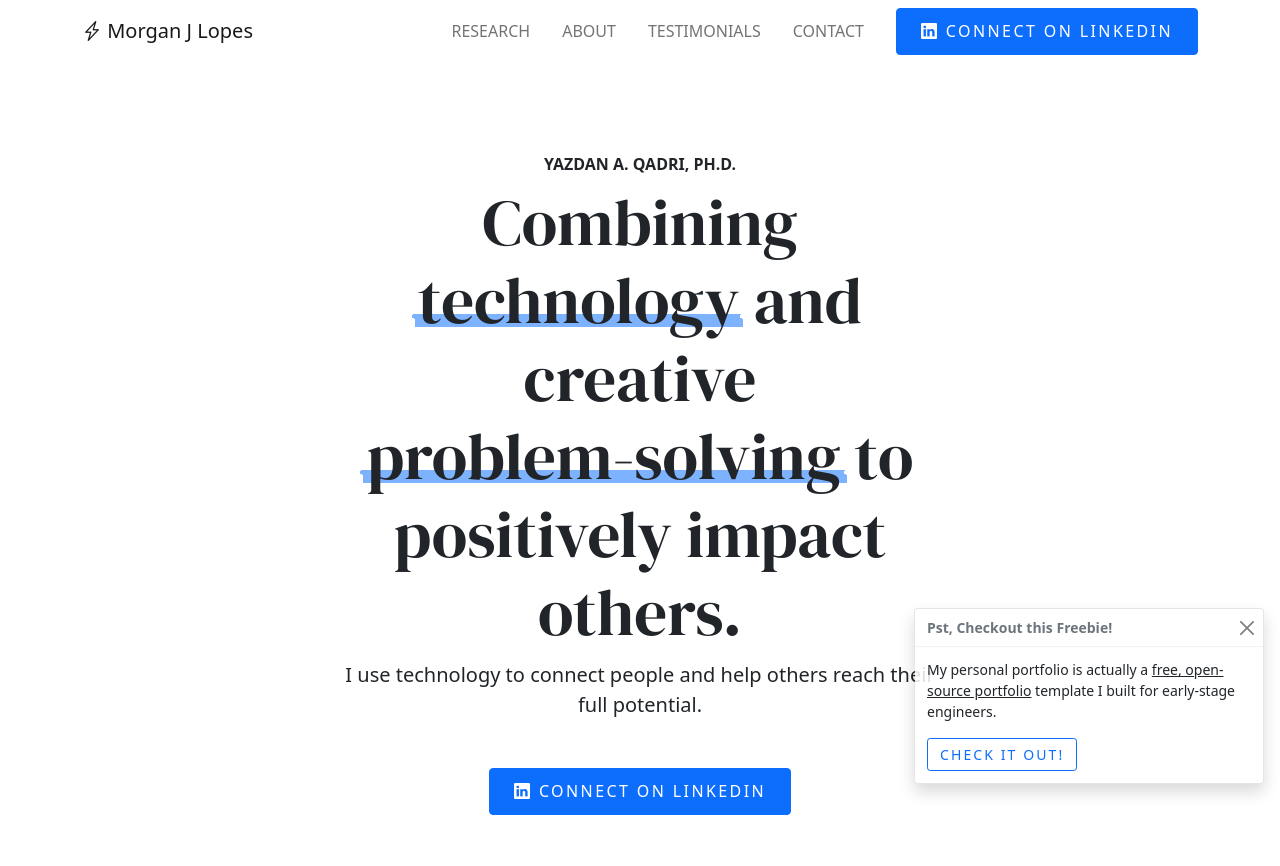
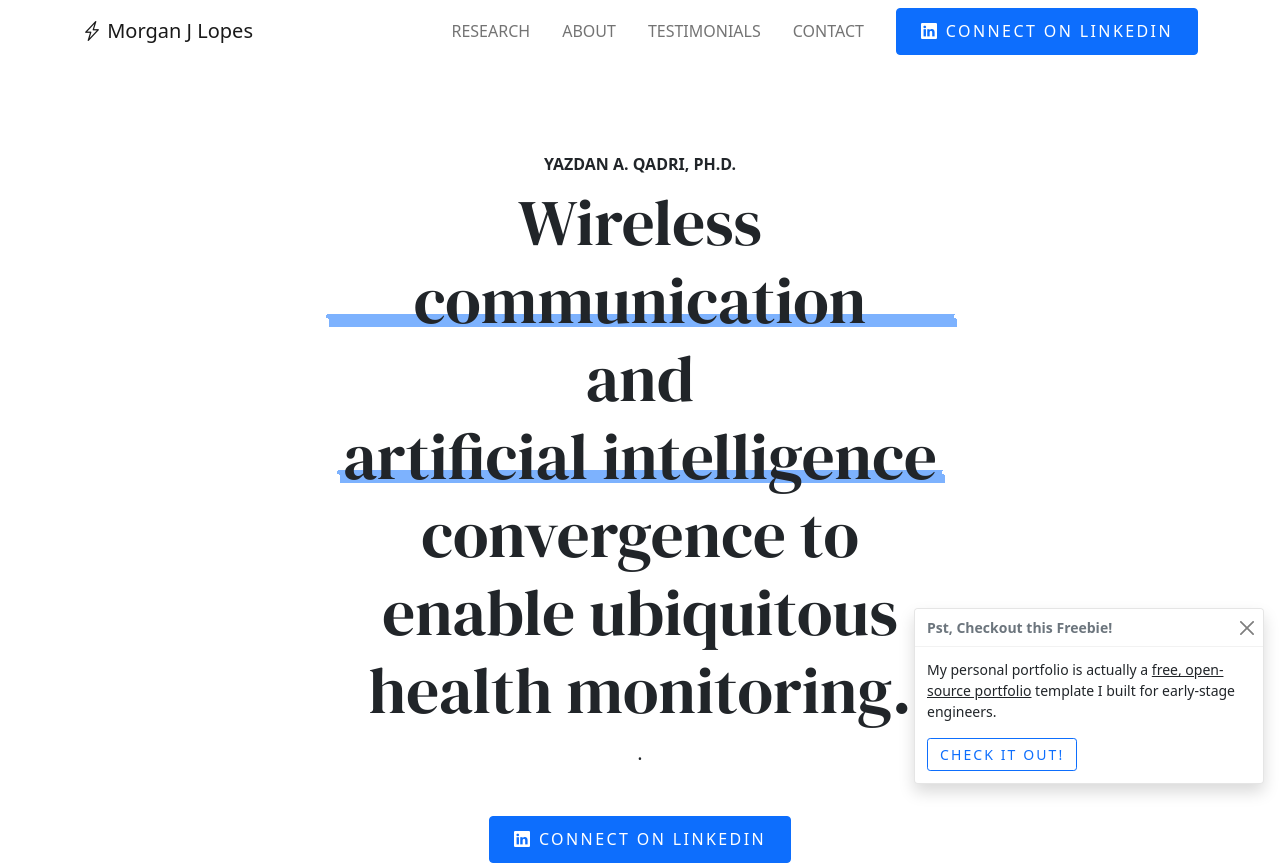
Before and after one commit to yazdanaq/yazdan, a plain HTML site: page index.html in a window 1280 px wide. Shown: the top 866 px of the page. Drawn offline with nearby package versions, Linux system fonts and the light colour scheme.

Commit message:
Update index.html

```diff
--- a/index.html
+++ b/index.html
@@ -48,8 +48,8 @@
       <div class='row'>
         <div class='col-md-6 offset-md-3'>
           <sup>Yazdan A. Qadri, Ph.D.</sup>
-          <h1>Combining <span class='marker-highlight'>technology</span> and creative <span class='marker-highlight'>problem-solving</span> to positively impact others.</h1>
-          <p class='lead mb-5'>I use technology to connect people and help others reach their full potential.</p>
+          <h1><span class='marker-highlight'>Wireless communication</span> and <span class='marker-highlight'>artificial intelligence</span> convergence to enable ubiquitous health monitoring.</h1>
+          <p class='lead mb-5'>.</p>
 
           <a target='_blank' href='https://www.linkedin.com/in/morganjlopes/' class='btn btn-primary'><i class="bi-linkedin"></i> Connect on Linkedin</a>
           <!-- <a  target='_blank' href='https://calendly.com/morganjlopes/call' class='btn btn-primary'><i class="bi-calendar-event"></i> Schedule a Call</a> -->
```
